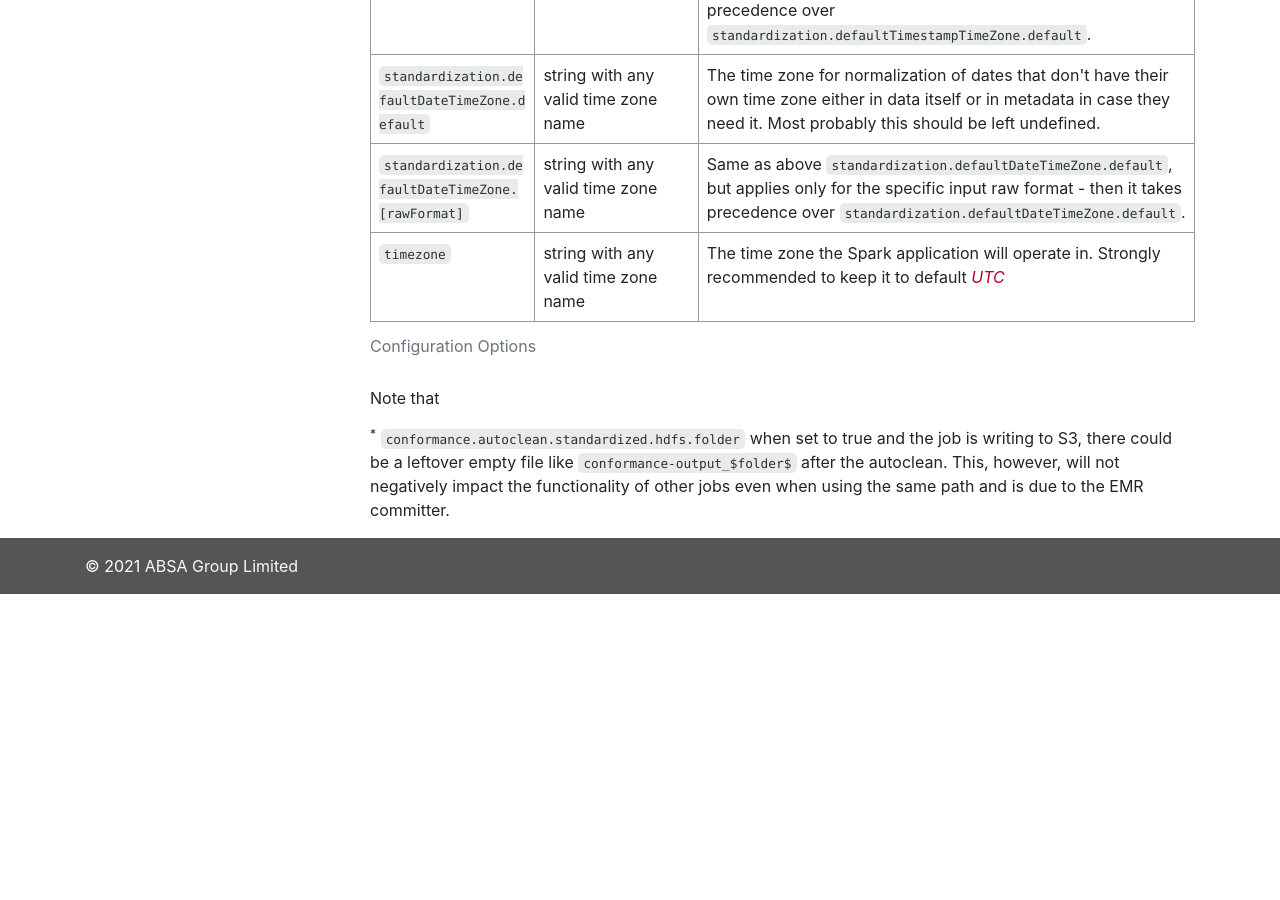
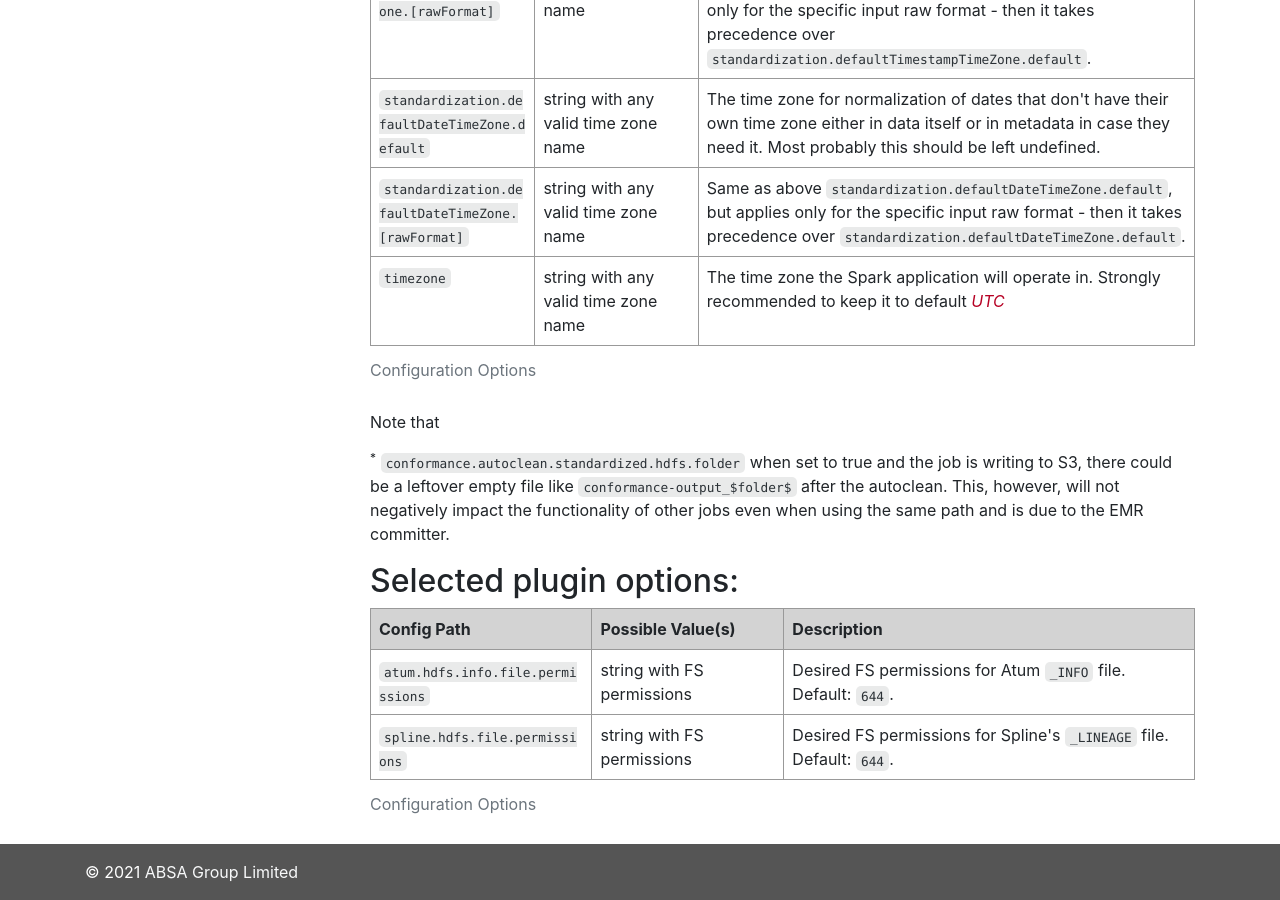
Before and after one commit to AbsaOSS/enceladus, a Jekyll site: the page built from _docs/2.0.0/usage/config.md, in a window 1280 px wide and 900 px high, scrolled down 1414 px. Built offline with Jekyll 4.4.1, drawn with Linux system fonts in a browser that asks for light colours; nearby versions of some CDN libraries; before the commit the page ends 2008 px from its top, so only the background shows below that; some of the changed text lies outside the part shown.

Commit message:
#1934 doc update for selected plugin options: `atum.hdfs.info.file.permissions` and `spline.hdfs.file.permissions`

```diff
--- /dev/null
+++ b/_data/selected-plugins-configuration_2_0_0.yml
@@ -0,0 +1,9 @@
+---
+- name: atum.hdfs.info.file.permissions
+  options:
+    - name: string with FS permissions
+      description: 'Desired FS permissions for Atum <code>_INFO</code> file. Default: <code>644</code>.'
+- name: spline.hdfs.file.permissions
+  options:
+    - name: string with FS permissions
+      description: "Desired FS permissions for Spline's <code>_LINEAGE</code> file. Default: <code>644</code>."
--- a/_docs/2.0.0/usage/config.md
+++ b/_docs/2.0.0/usage/config.md
@@ -11,6 +11,7 @@
 - [Table Of Contents](#table-of-contents)
 - [Intro](#intro)
 - [General options](#general-options)
+- [Selected plugin options](#selected-plugin-options)
 <!-- tocstop -->
 
 ## Intro
@@ -35,5 +36,10 @@
 <sup>*</sup> <a id="note1"></a> `conformance.autoclean.standardized.hdfs.folder` when set to true and the job is writing to S3, there could be a leftover empty file like `conformance-output_$folder$` after the autoclean.
 This, however, will not negatively impact the functionality of other jobs even when using the same path and is due to the EMR committer.
 
+
+## Selected plugin options:
+{% include config_options.html file="selected-plugins-configuration_2_0_0" %}
+
+
 [readme]: https://github.com/AbsaOSS/enceladus/blob/master/README.md
 [spark-app-conf]: https://github.com/AbsaOSS/enceladus/blob/master/spark-jobs/src/main/resources/reference.conf
```
